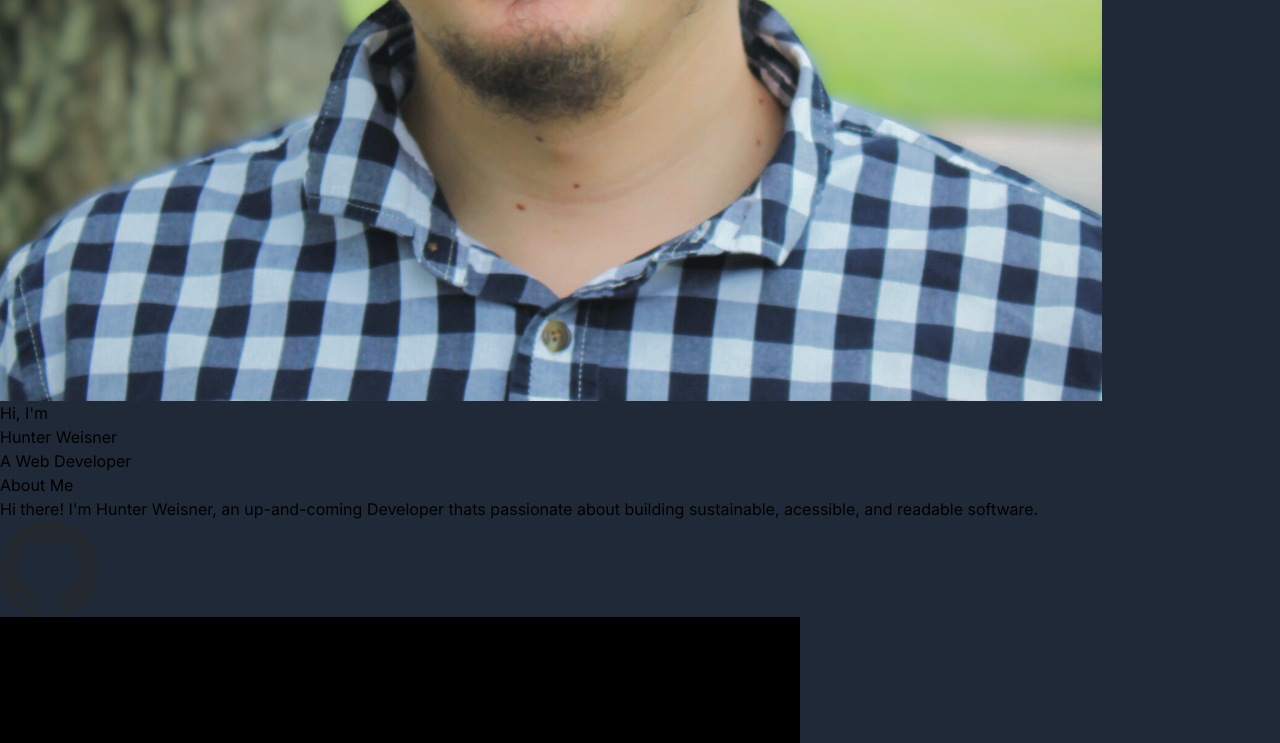
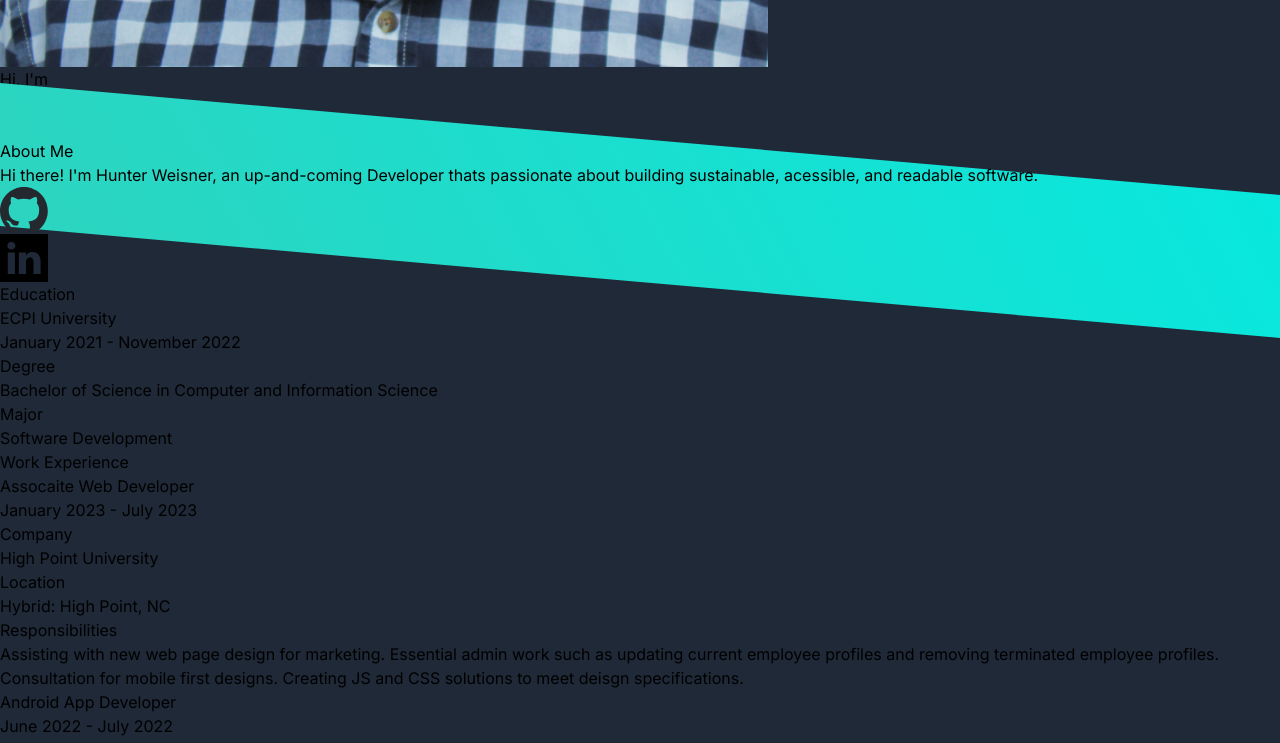
Before and after one commit to HunterWeisner/personal-web-app, a Next.js app: page / in a window 1280 px wide. Shown: the part 700-1443 px from the top of the page. Built offline with nearby package versions, Linux system fonts and the light colour scheme.

Commit message:
Update globals.css

```diff
--- a/src/app/globals.css
+++ b/src/app/globals.css
@@ -4,5 +4,46 @@
 
 
 body {
-  background: rgb(31 41 55);
+  --tw-bg-opacity: 1;
+  background-color: rgb(17 24 39 / var(--tw-bg-opacity));
 }
+.button-icon.expanded{
+  transform-box: fill-box;
+  transform-origin: center;
+  transform: rotate(180deg);
+  transition: transform .25s linear;
+}
+.button-icon{
+  transform-box: fill-box;
+  transform-origin: center;
+  transform: rotate(90deg);
+  transition: transform .25s linear;
+}
+
+.overflow-visable{
+  overflow: visible;
+}
+
+.headshot{
+  max-width: 60%;
+}
+.link-icon{
+ max-width: 3rem;
+}
+.diagonal-section{
+  position: relative;
+  isolation: isolate;
+}
+.diagonal-section::after{
+  background-image:
+    linear-gradient(
+      60deg,
+      #2dd4bf,
+      #08e8de
+    );
+  content: '';
+  position: absolute;
+  inset: 0;
+  transform: skewY(5deg);
+  z-index: -1;
+}
```
